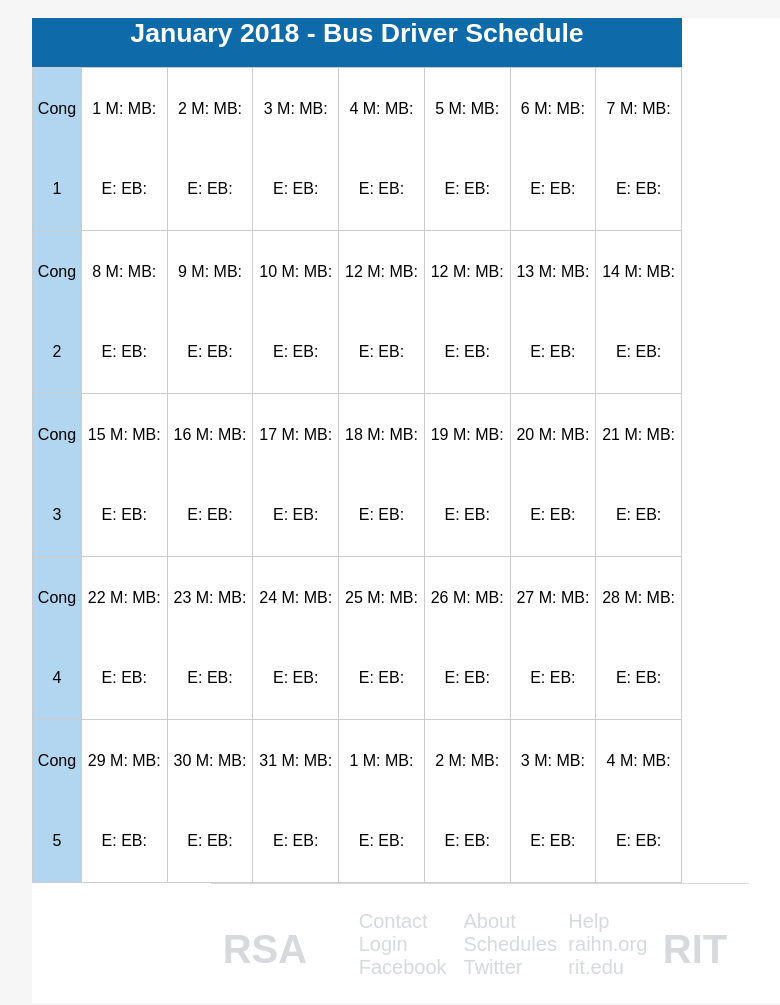
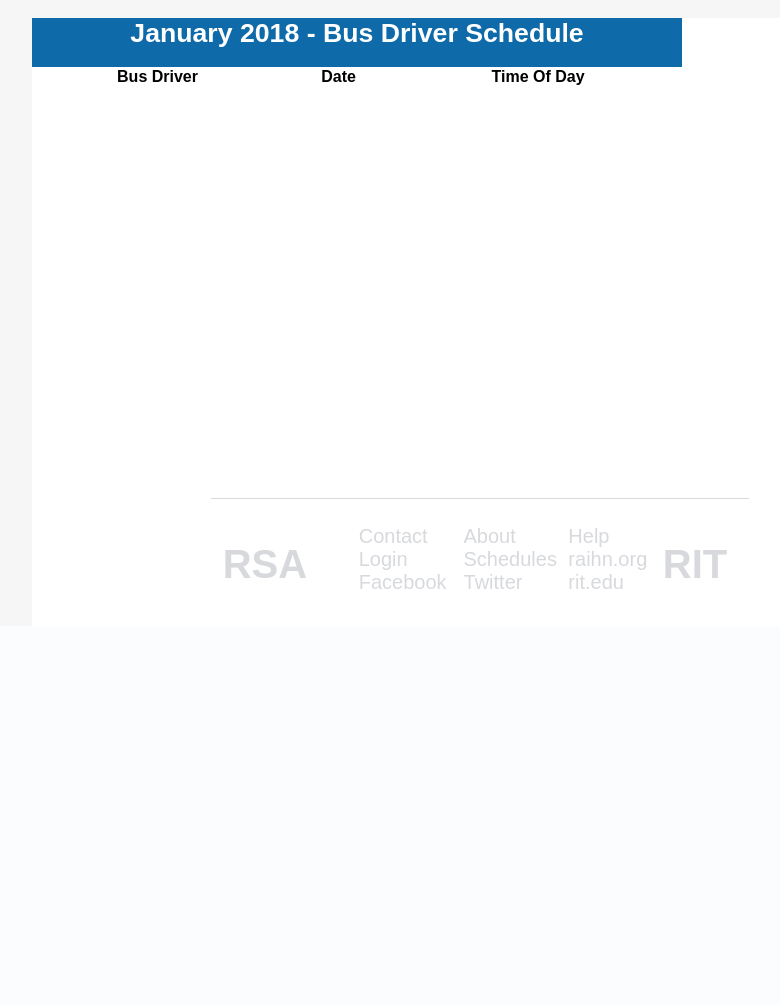
Before and after one commit to takzi/RSA, a PHP site: page /templates/bus_driver_schedule.php in a window 1280 px wide. Shown: the part 192-1197 px from the top of the page, without its empty margins (160-940 px from the left). After the commit the page ends 781 px from the top, so only its background shows below. Run offline with PHP 8.4, Linux system fonts and the light colour scheme; tables that the repository leaves empty hold one stand-in row (values such as "Sample post"); lists and menus that the app fills with data are empty.

Commit message:
bus driver schedule should be outputted into table when there is data

```diff
--- a/BUS/schedule/BusDriverSchedule.class.php
+++ b/BUS/schedule/BusDriverSchedule.class.php
@@ -14,7 +14,7 @@ class BusDriverSchedule {
 	}
 
 	function insertInProgressBusDriverSchedules(){
-		$rotations = $this->getInProgressBusDriverSchedules();
+		$schedules = $this->getAllInProgressSchedules();
 		$tr = "";
 
 		foreach($schedules as $schedule){
--- a/model/DB.class.php
+++ b/model/DB.class.php
@@ -15,6 +15,7 @@
 		require_once("classes/rotation.class.php");
 		require_once("classes/supportingCongregation.class.php");
 		require_once("classes/user.class.php");
+		require_once("classes/schedule.class.php");
 
 		require_once($path_to_root."../dbInfo.php");
 
--- a/public_html/templates/bus_driver_schedule.php
+++ b/public_html/templates/bus_driver_schedule.php
@@ -14,233 +14,7 @@
 	<header>
 		<h1>January 2018 - Bus Driver Schedule</h1>
 	</header>
-	<table>
-		<tr>
-			<td id="cong">Cong 1</td>
-			<td>	1
-            M:
-            MB:
-            E:
-            EB:
-			</td>
-			<td>	2
-            M:
-            MB:
-            E:
-            EB:
-			</td>
-			<td>	3
-            M:
-            MB:
-            E:
-            EB:
-			</td>
-			<td>	4
-            M:
-            MB:
-            E:
-            EB:
-			</td>
-			<td>	5
-            M:
-            MB:
-            E:
-            EB:
-			</td>
-			<td>	6
-            M:
-            MB:
-            E:
-            EB:
-			</td>
-			<td>	7
-            M:
-            MB:
-            E:
-            EB:
-			</td>
-		</tr>
-		<tr>
-			<td id="cong">Cong 2</td>
-			<td>	8
-            M:
-            MB:
-            E:
-            EB:
-			</td>
-			<td>	9
-            M:
-            MB:
-            E:
-            EB:
-			</td>
-			<td>	10
-            M:
-            MB:
-            E:
-            EB:
-			</td>
-			<td>	12
-            M:
-            MB:
-            E:
-            EB:
-			</td>
-			<td>	12
-            M:
-            MB:
-            E:
-            EB:
-			</td>
-			<td>	13
-            M:
-            MB:
-            E:
-            EB:
-			</td>
-			<td>	14
-            M:
-            MB:
-            E:
-            EB:
-			</td>
-		</tr>
-		<tr>
-			<td id="cong">Cong 3</td>
-			<td>	15
-            M:
-            MB:
-            E:
-            EB:
-			</td>
-			<td>	16
-            M:
-            MB:
-            E:
-            EB:
-			</td>
-			<td>	17
-            M:
-            MB:
-            E:
-            EB:
-			</td>
-			<td>	18
-            M:
-            MB:
-            E:
-            EB:
-			</td>
-			<td>	19
-            M:
-            MB:
-            E:
-            EB:
-			</td>
-			<td>	20
-            M:
-            MB:
-            E:
-            EB:
-			</td>
-			<td>	21
-            M:
-            MB:
-            E:
-            EB:
-			</td>
-		</tr>
-		<tr>
-			<td id="cong">Cong 4</td>
-			<td>	22
-            M:
-            MB:
-            E:
-            EB:
-			</td>
-			<td>	23
-            M:
-            MB:
-            E:
-            EB:
-			</td>
-			<td>	24
-            M:
-            MB:
-            E:
-            EB:
-			</td>
-			<td>	25
-            M:
-            MB:
-            E:
-            EB:
-			</td>
-			<td>	26
-            M:
-            MB:
-            E:
-            EB:
-			</td>
-			<td>	27
-            M:
-            MB:
-            E:
-            EB:
-			</td>
-			<td>	28
-            M:
-            MB:
-            E:
-            EB:
-			</td>
-		</tr>
-		<tr>
-			<td id="cong">Cong 5</td>
-			<td>	29
-            M:
-            MB:
-            E:
-            EB:
-			</td>
-			<td>	30
-            M:
-            MB:
-            E:
-            EB:
-			</td>
-			<td>	31
-            M:
-            MB:
-            E:
-            EB:
-			</td>
-			<td>	1
-            M:
-            MB:
-            E:
-            EB:
-			</td>
-			<td>	2
-            M:
-            MB:
-            E:
-            EB:
-			</td>
-			<td>	3
-            M:
-            MB:
-            E:
-            EB:
-			</td>
-			<td>	4
-            M:
-            MB:
-            E:
-            EB:
-			</td>
-		</tr>
-	</table>
+      <?php echo $busDriverScheduler->insertInProgressBusDriverSchedules(); ?>
 </div>
 <?php
 	echo $generalTemplate->insertFooter();
```
